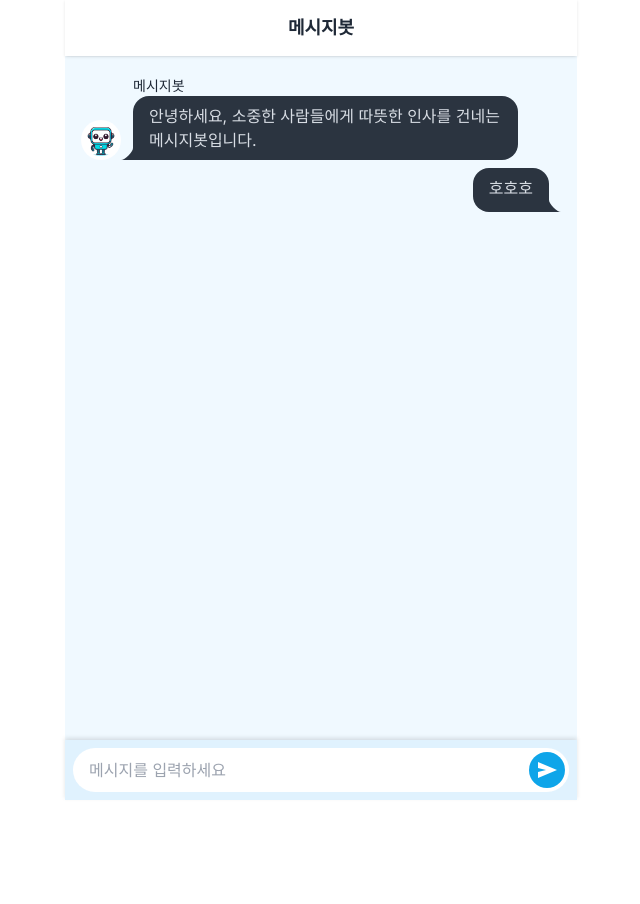
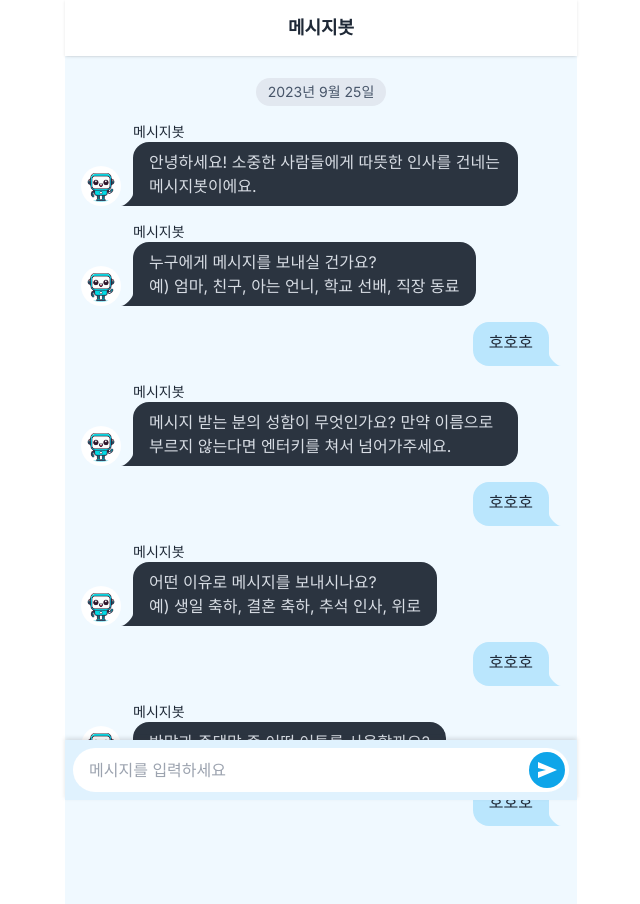
Before and after one commit to kec0130/messagebot, a Next.js app: page / in a window 1280 px wide. Shown: the whole page, without its empty margins (319-959 px from the left). Before the commit the page ends 800 px from the top, so only its background shows below. Built offline with nearby package versions, Linux system fonts and the light colour scheme.

Commit message:
feat: add messages

```diff
--- a/src/app/page.tsx
+++ b/src/app/page.tsx
@@ -1,36 +1,116 @@
+'use client';
+
 import Image from 'next/image';
+import { FormEvent, useState } from 'react';
 
 export default function Home() {
+  const [value, setValue] = useState('');
+  const [form, setForm] = useState();
+
+  const handleSubmit = (e: FormEvent<HTMLFormElement>) => {
+    e.preventDefault();
+    setValue('');
+  };
+
   return (
     <>
       <header className="fixed z-10 top-0 left-0 right-0 max-w-lg h-[56px] mx-auto flex justify-center items-center bg-white shadow">
         <h1 className="text-center font-bold text-lg">메시지봇</h1>
       </header>
 
-      <main className="flex min-h-screen flex-col max-w-lg mx-auto pt-[72px] px-4 bg-sky-50">
-        <div className="chat chat-start">
+      <main className="flex min-h-[100dvh] flex-col max-w-lg mx-auto py-[70px] px-4 bg-sky-50">
+        <div className="w-fit text-sm rounded-full px-3 py-1 mx-auto my-2 bg-slate-200 text-slate-600">
+          2023년 9월 25일
+        </div>
+
+        <div className="chat chat-start py-2">
           <div className="chat-image avatar">
-            <div className="w-10 rounded-full">
+            <div className="w-10 h-10 rounded-full">
               <Image src="/images/avatar.png" alt="avatar" width={40} height={40} />
             </div>
           </div>
           <div className="chat-header">메시지봇</div>
           <div className="chat-bubble">
-            안녕하세요, 소중한 사람들에게 따뜻한 인사를 건네는 메시지봇입니다.
+            안녕하세요! 소중한 사람들에게 따뜻한 인사를 건네는 메시지봇이에요.
           </div>
         </div>
 
-        <div className="chat chat-end">
-          <div className="chat-bubble">호호호</div>
+        <div className="chat chat-start py-2">
+          <div className="chat-image avatar">
+            <div className="w-10 h-10 rounded-full">
+              <Image src="/images/avatar.png" alt="avatar" width={40} height={40} />
+            </div>
+          </div>
+          <div className="chat-header">메시지봇</div>
+          <div className="chat-bubble">
+            누구에게 메시지를 보내실 건가요?
+            <br />
+            예) 엄마, 친구, 아는 언니, 학교 선배, 직장 동료
+          </div>
+        </div>
+
+        <div className="chat chat-end py-2">
+          <div className="chat-bubble bg-sky-200 text-inherit">호호호</div>
+        </div>
+
+        <div className="chat chat-start py-2">
+          <div className="chat-image avatar">
+            <div className="w-10 h-10 rounded-full">
+              <Image src="/images/avatar.png" alt="avatar" width={40} height={40} />
+            </div>
+          </div>
+          <div className="chat-header">메시지봇</div>
+          <div className="chat-bubble">
+            메시지 받는 분의 성함이 무엇인가요? 만약 이름으로 부르지 않는다면 엔터키를 쳐서
+            넘어가주세요.
+          </div>
+        </div>
+
+        <div className="chat chat-end py-2">
+          <div className="chat-bubble bg-sky-200 text-inherit">호호호</div>
+        </div>
+
+        <div className="chat chat-start py-2">
+          <div className="chat-image avatar">
+            <div className="w-10 h-10 rounded-full">
+              <Image src="/images/avatar.png" alt="avatar" width={40} height={40} />
+            </div>
+          </div>
+          <div className="chat-header">메시지봇</div>
+          <div className="chat-bubble">
+            어떤 이유로 메시지를 보내시나요?
+            <br />
+            예) 생일 축하, 결혼 축하, 추석 인사, 위로
+          </div>
+        </div>
+
+        <div className="chat chat-end py-2">
+          <div className="chat-bubble bg-sky-200 text-inherit">호호호</div>
+        </div>
+
+        <div className="chat chat-start py-2">
+          <div className="chat-image avatar">
+            <div className="w-10 h-10 rounded-full">
+              <Image src="/images/avatar.png" alt="avatar" width={40} height={40} />
+            </div>
+          </div>
+          <div className="chat-header">메시지봇</div>
+          <div className="chat-bubble">반말과 존댓말 중 어떤 어투를 사용할까요?</div>
+        </div>
+
+        <div className="chat chat-end py-2">
+          <div className="chat-bubble bg-sky-200 text-inherit">호호호</div>
         </div>
       </main>
 
       <div className="fixed z-10 bottom-0 left-0 right-0 max-w-lg mx-auto p-2 bg-sky-100 shadow-up">
-        <form>
+        <form onSubmit={handleSubmit}>
           <input
             type="text"
             placeholder="메시지를 입력하세요"
             className="w-full h-11 rounded-full px-4"
+            value={value}
+            onChange={(e) => setValue(e.target.value)}
           />
           <button
             type="submit"
```
